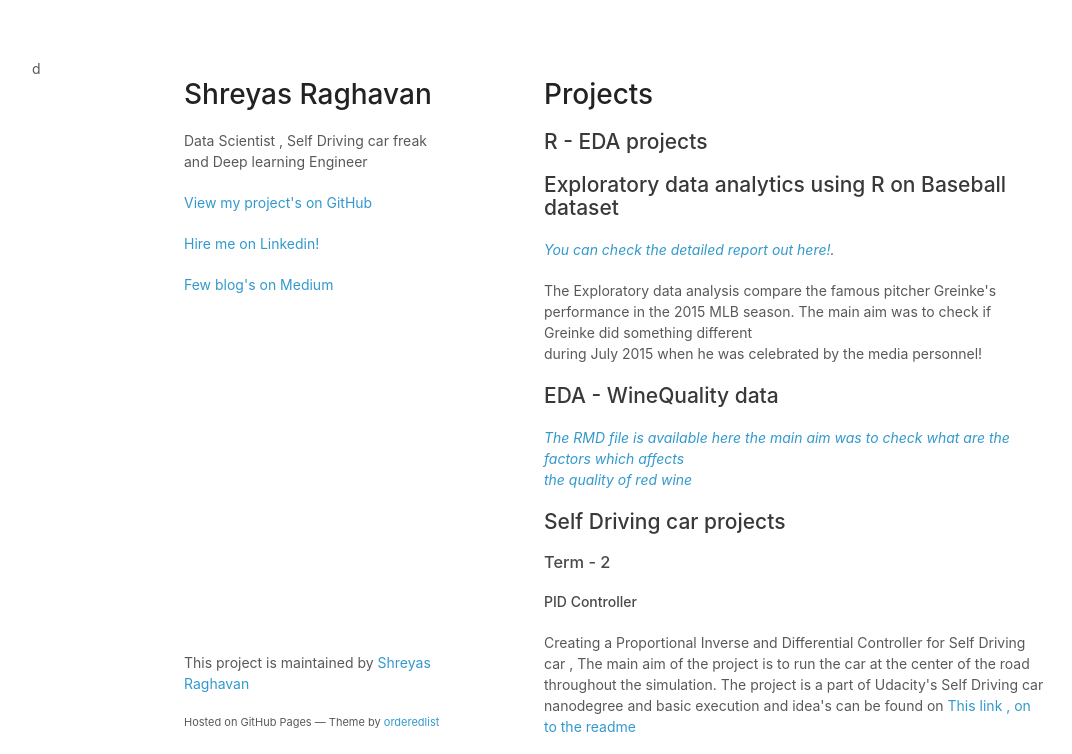
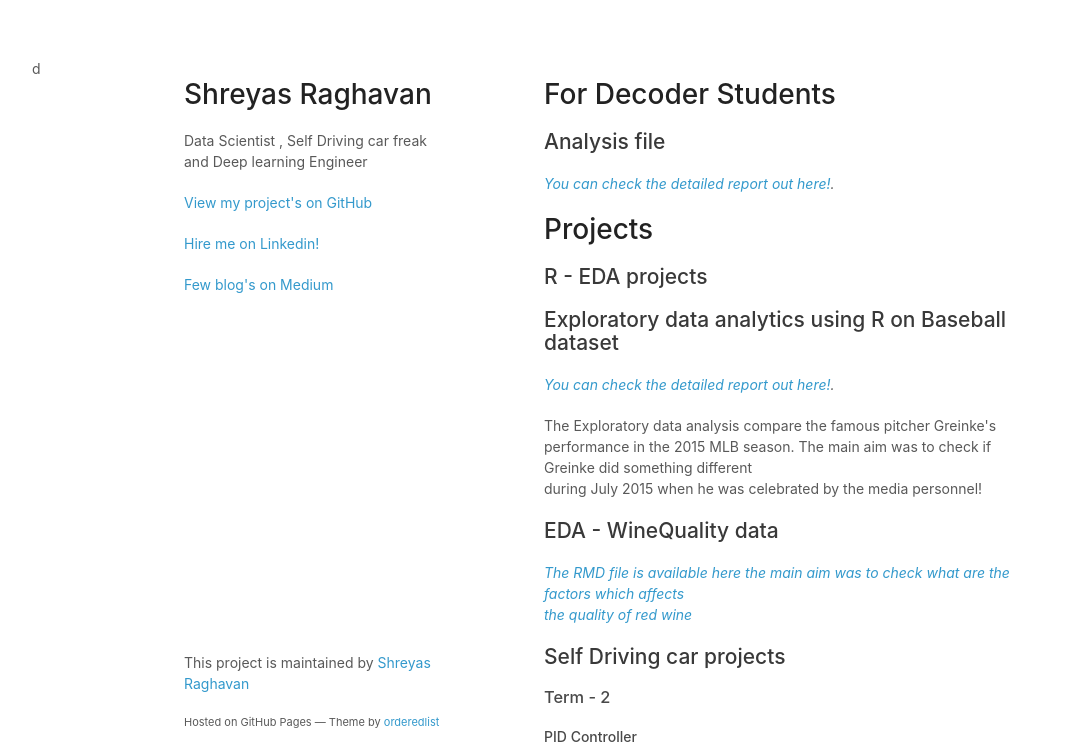
Before and after one commit to Shreyas3108/shreyas3108.github.io, a plain HTML site: page index.html in a window 1280 px wide. Shown: the top 754 px of the page, without its empty margins (26-1098 px from the left). Drawn offline with Linux system fonts and the light colour scheme.

Commit message:
Update index.html
Change-1

```diff
--- a/index.html
+++ b/index.html
@@ -22,6 +22,9 @@ d<!doctype html>
 		<p class = "view"><a href = "https://medium.com/@shreyasraghavan_85431">Few blog's on Medium</a></p>
       </header>
       <section>
+	      <h1> For Decoder Students </h1>
+	      <H2> Analysis file </h2>
+	      <p><em> <a href="http://shreyas3108.github.io/Decodr13_Apr/Banking_Marketing_Report.html">You can check the detailed report out here!</a>.</em></p>
         <h1>Projects</h1>
 
 		<h2> R - EDA projects </h2>
```
